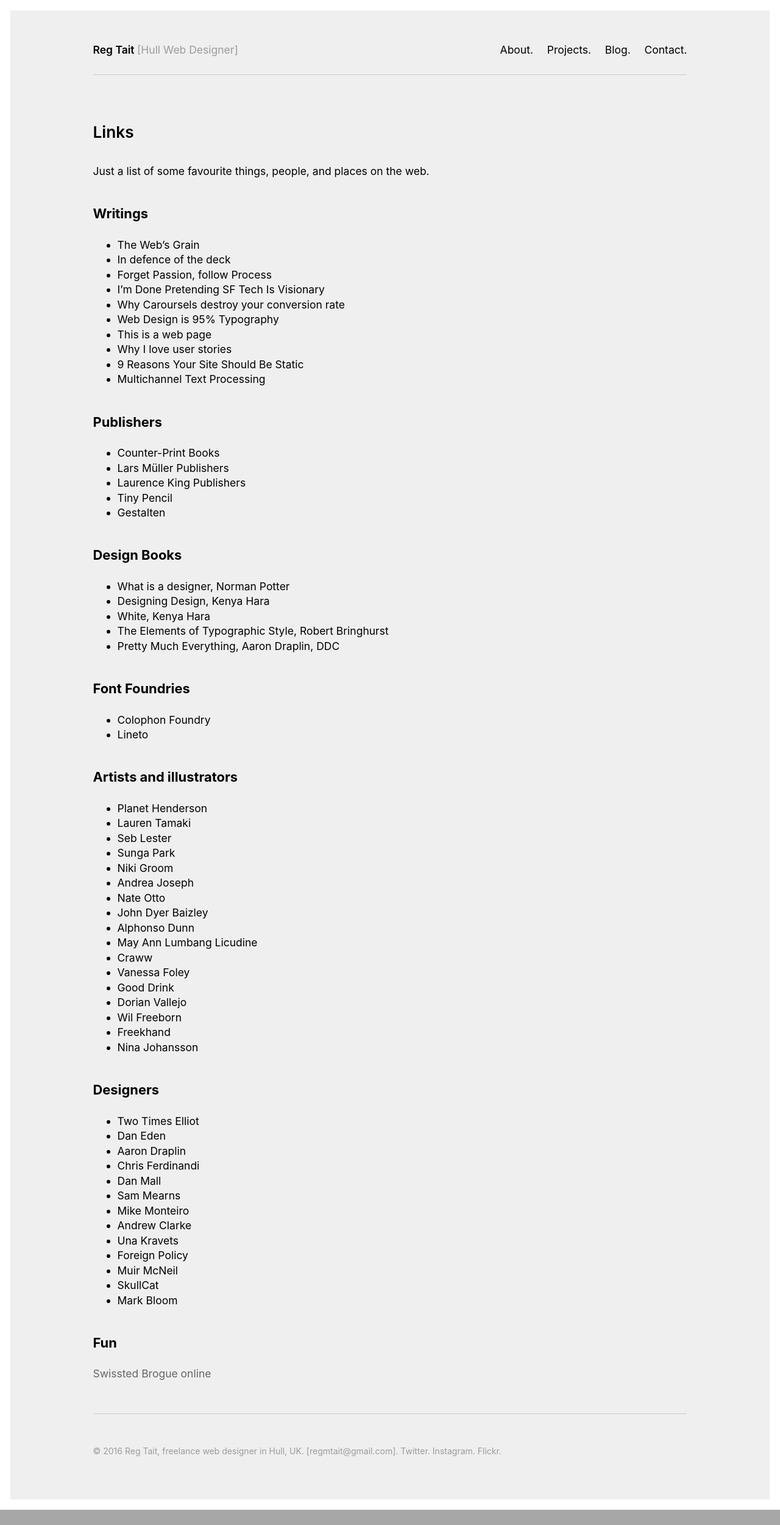
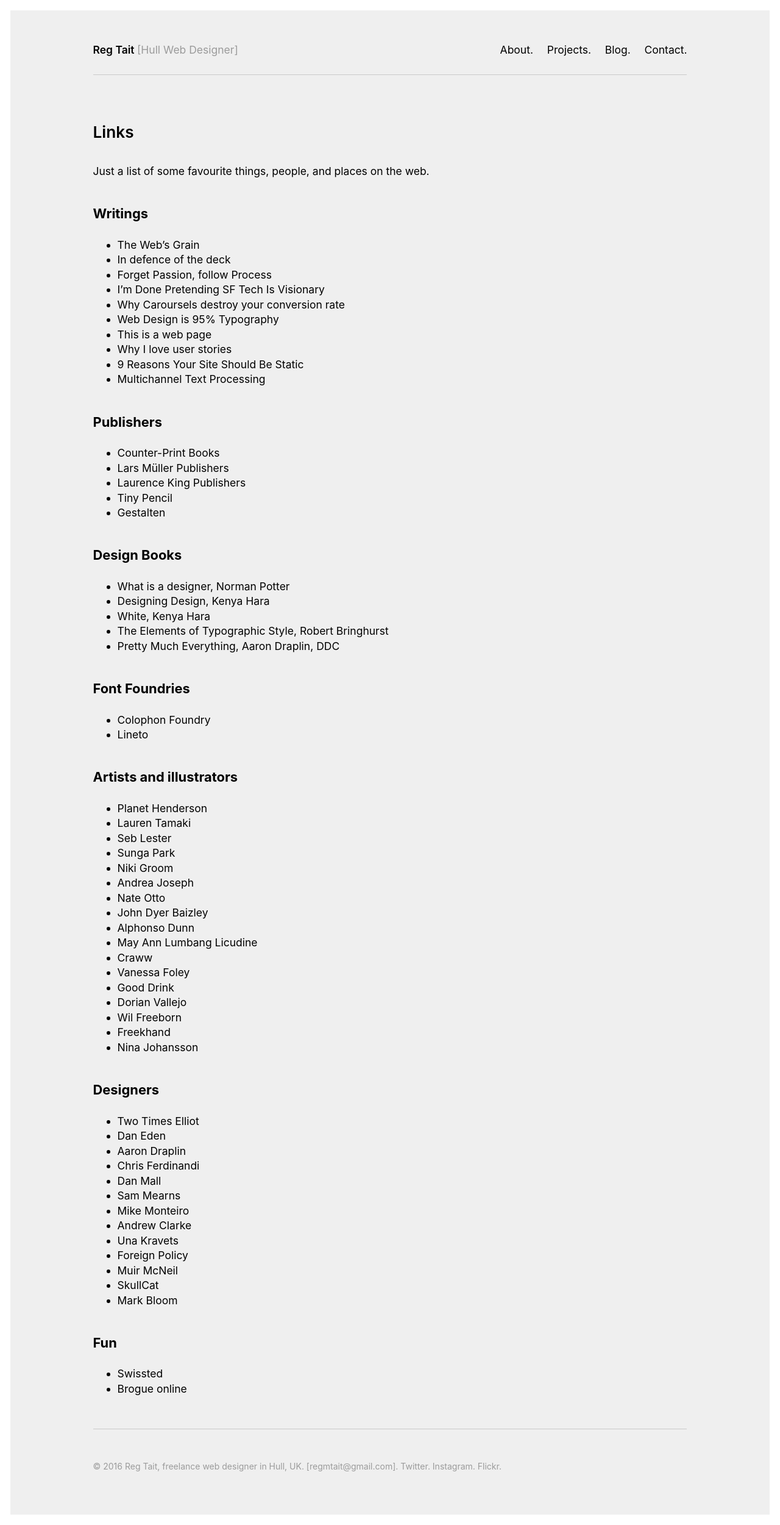
Before and after one commit to regmtait/regmtait.co.uk, a Jekyll site: the page built from links.md, in a window 1280 px wide. Shown: the whole page at 61% size. Built offline with Jekyll 4.4.1, drawn with Linux system fonts in a browser that asks for light colours; before the commit the page ends 2476 px from its top, so only the background shows below that.

Commit message:
Corrections

```diff
--- a/links.md
+++ b/links.md
@@ -87,5 +87,5 @@
 
 ## Fun
 
-[Swissted](http://www.swissted.com/)
-[Brogue online](http://brogue.roguelikelike.com/)
+* [Swissted](http://www.swissted.com/)
+* [Brogue online](http://brogue.roguelikelike.com/)
```
Also changed, not shown: other parts of links.md (+1 -1 lines).
